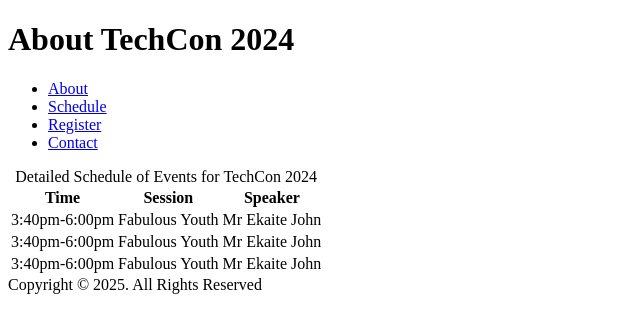
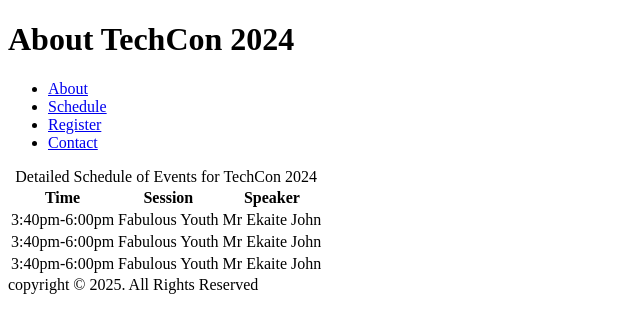
Before and after one commit to chizaramjoyce/TechCon_HTML, a plain HTML site: page techcon_website/schedule.html in a window 1280 px wide. Shown: the full height of the page, 0-640 px from the left. Drawn offline with Linux system fonts and the light colour scheme.

Commit message:
update schedule page footer

```diff
--- a/techcon_website/schedule.html
+++ b/techcon_website/schedule.html
@@ -53,6 +53,6 @@
                 </tbody>
             </table>
         </main>
-        <footer>Copyright &copy; 2025. All Rights Reserved</footer>
+        <footer>copyright &copy; 2025. All Rights Reserved</footer>
     </body>
 </html>
```
